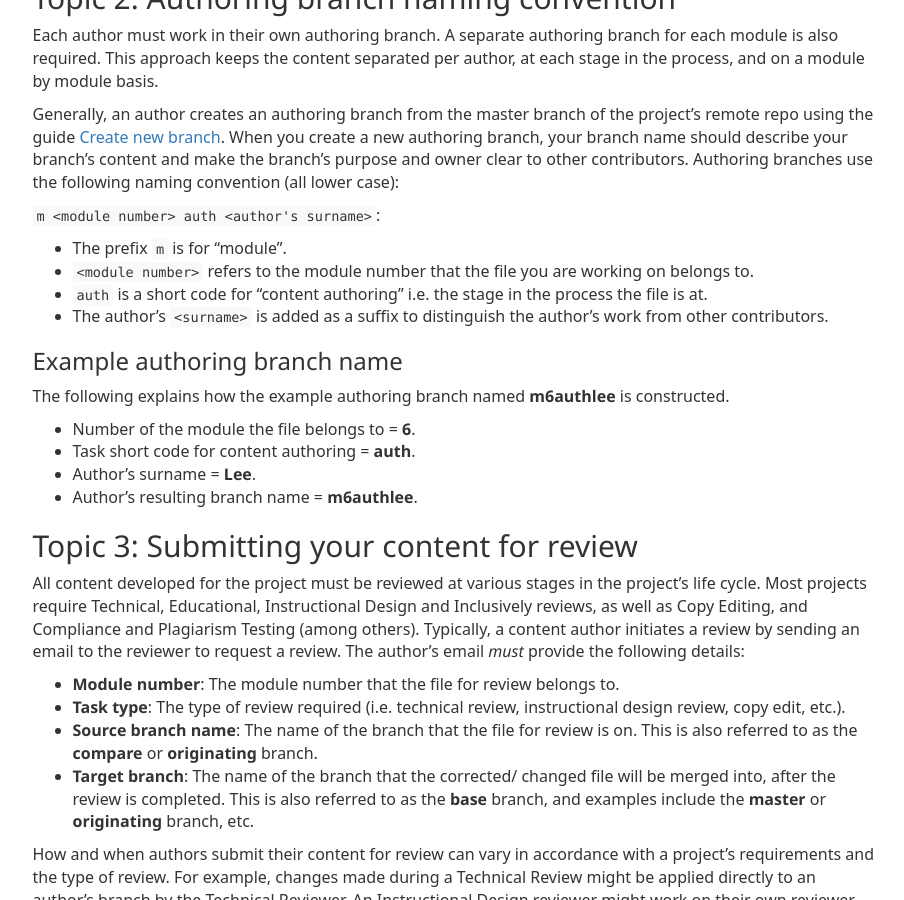
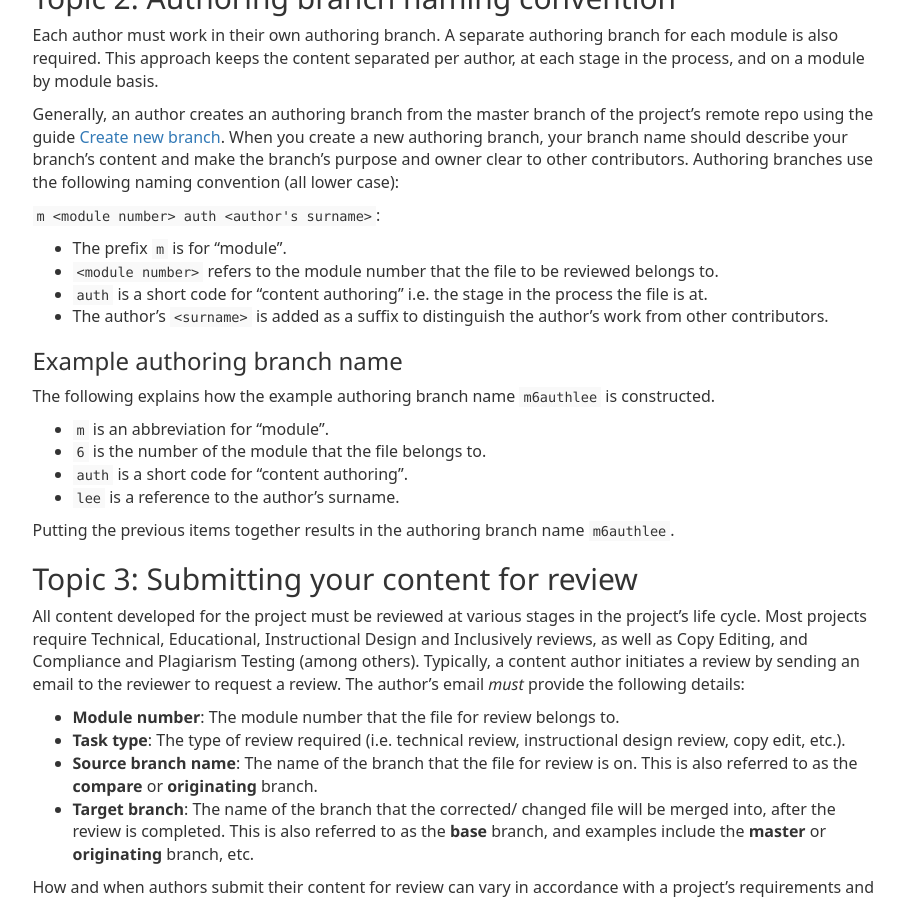
Before and after one commit to mkavana/docs, a Jekyll site: the page built from _posts/05-workflow/2020-06-03-author-process.md, in a window 1280 px wide and 900 px high, scrolled down 2902 px. Shown: the whole window, without its empty margins (330-1234 px from the left). Built offline with Jekyll 4.4.1, drawn with Linux system fonts in a browser that asks for light colours; some web fonts are replaced.

Commit message:
update 'authoring' branch example

```diff
--- a/_posts/05-workflow/2020-06-03-author-process.md
+++ b/_posts/05-workflow/2020-06-03-author-process.md
@@ -75,18 +75,20 @@ Generally, an author creates an authoring branch from the master branch of the p
 `m <module number> auth <author's surname>`:
 
 - The prefix `m` is for “module”.
-- `<module number>` refers to the module number that the file you are working on belongs to.
+- `<module number>` refers to the module number that the file to be reviewed belongs to.
 - `auth` is a short code for "content authoring" i.e. the stage in the process the file is at.
 - The author's `<surname>` is added as a suffix to distinguish the author's work from other contributors.
 
 ### Example authoring branch name
 
-The following explains how the example authoring branch named **m6authlee** is constructed.
+The following explains how the example authoring branch name `m6authlee` is constructed.
 
-- Number of the module the file belongs to = **6**.
-- Task short code for content authoring = **auth**.
-- Author's surname = **Lee**.
-- Author's resulting branch name = **m6authlee**.
+- `m` is an abbreviation for "module".
+- `6` is the number of the module that the file belongs to.
+- `auth` is a short code for "content authoring".
+- `lee` is a reference to the author's surname.
+
+Putting the previous items together results in the authoring branch name `m6authlee`.
 
 ## Topic 3: Submitting your content for review {#topic3}
 
```
